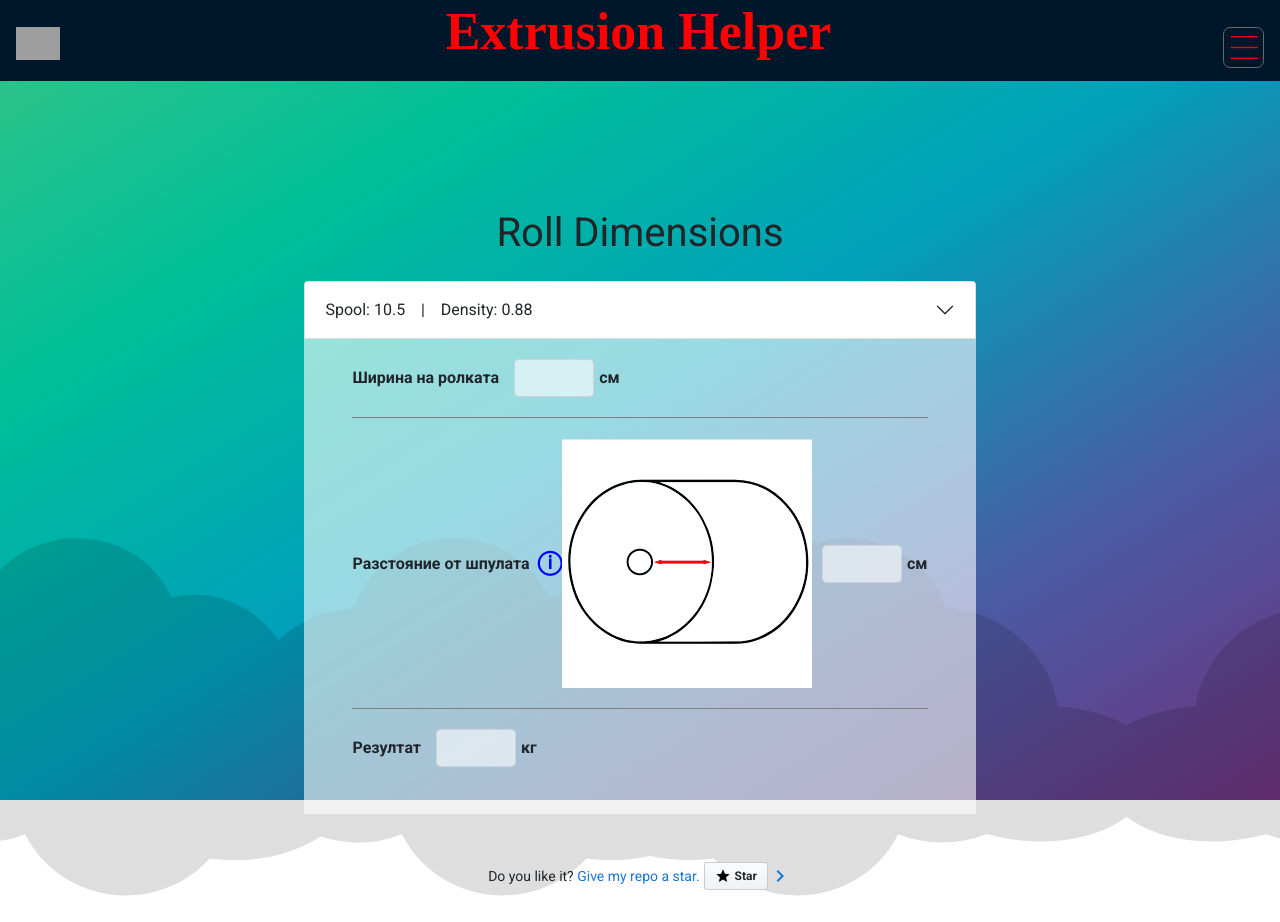
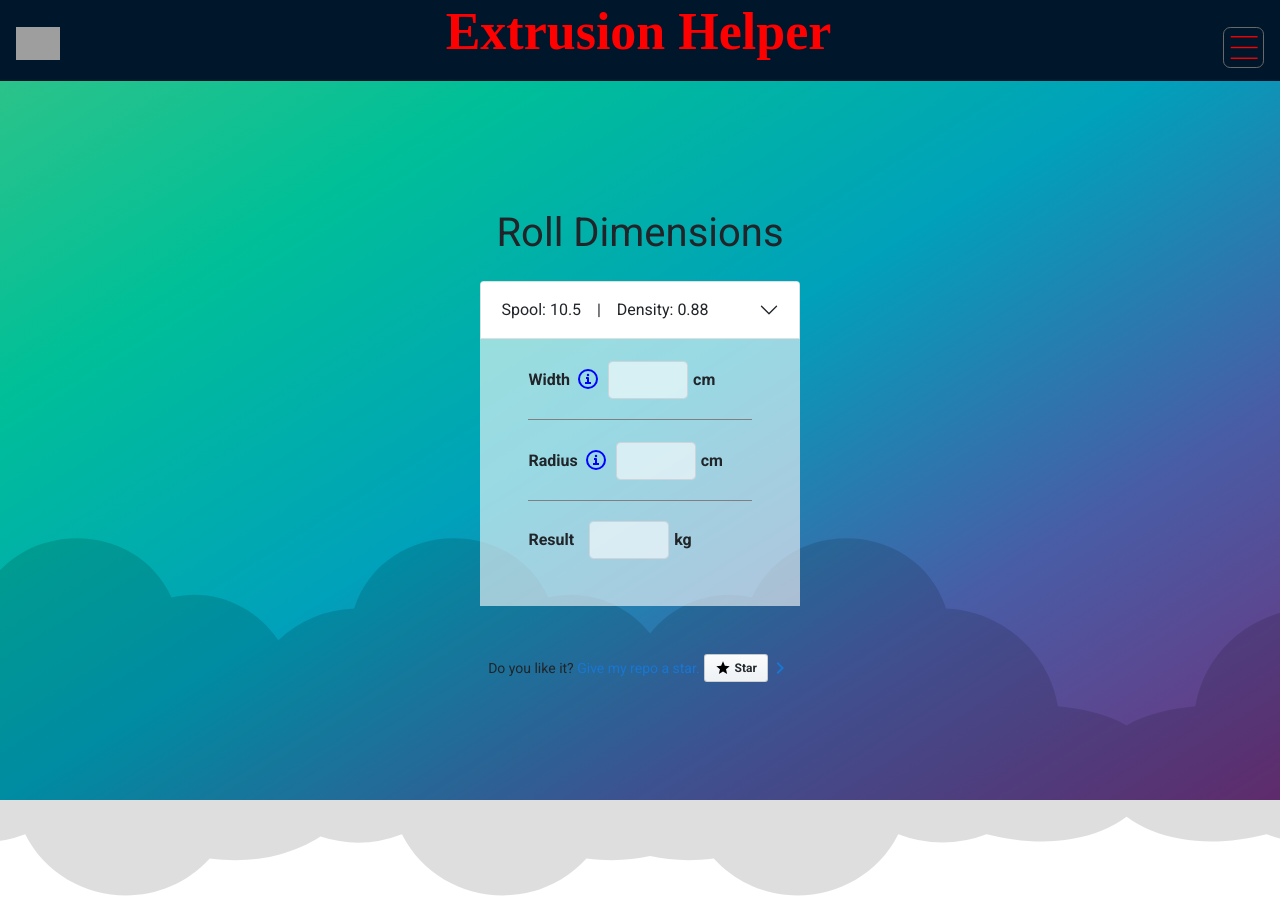
Before and after one commit to planimir77/extrusion-helper, an Angular app: page /roll-weight in a window 1280 px wide. After the commit the page ends 800 px from the top, so only its background shows below. Built offline with nearby package versions, Linux system fonts and the light colour scheme; grey boxes are pictures that could not be loaded; a web font is replaced by a local one.

Commit message:
refactor: label text to english

```diff
--- a/src/app/roll-weight/roll-weight.component.html
+++ b/src/app/roll-weight/roll-weight.component.html
@@ -15,14 +15,14 @@
         ></app-density>
         <div class="underlined"></div>
         <div class="pb-20 pt-20">
-          <label for="spoolDiameter">Диаметър на шпулата</label>
+          <label for="spoolDiameter">Spool Diameter</label>
           <input
             id="spoolDiameter"
             formControlName="spoolDiameter"
             class="form-control"
             type="number"
             step=".01"
-          /><span>см</span>
+          /><span>cm</span>
         </div>
         <div
           *ngIf="spoolDiameter?.errors?.['min'] || spoolDiameter?.errors?.['max']"
@@ -35,14 +35,42 @@
     </ngb-panel>
   </ngb-accordion>
   <div class="content">
-    <div class="pb-20 pt-20">
-      <label for="weight">Ширина на ролката</label>
+    <div class="weight pb-20 pt-20">
+      <label for="weight">Width</label>
+      <button (click)="rollRClicked($event)" class="mytooltip">
+        <span>
+          <svg
+            class="info-icon"
+            xml:space="preserve"
+            xmlns:xlink="http://www.w3.org/1999/xlink"
+            xmlns="http://www.w3.org/2000/svg"
+            viewBox="0 0 20 20"
+          >
+            <use xlink:href="../../assets/svg/icons.svg#info"></use>
+          </svg>
+        </span>
+        <span class="tooltip-message">
+          <svg
+            class="message-icon"
+            xmlns="http://www.w3.org/2000/svg"
+            xmlns:xlink="http://www.w3.org/1999/xlink"
+            version="1.1"
+            viewBox="0 0 1024 1024"
+            style="enable-background: new 0 0 1024 1024"
+            xml:space="preserve"
+          >
+            <use
+              xlink:href="../../assets/svg/icons.svg#roll-width-message"
+            ></use>
+          </svg>
+        </span>
+      </button>
       <input
         id="weight"
         formControlName="weight"
         class="form-control"
         type="number"
-      /><span>см</span>
+      /><span>cm</span>
     </div>
     <div
       *ngIf="weight?.errors?.['min'] || weight?.errors?.['max']"
@@ -55,13 +83,23 @@
       Only numbers are allowed.
     </div>
     <div class="underlined"></div>
-    <div class="rollR pb-20 pt-20">
-      <label for="rollR">Разстояние от шпулата</label>
+    <div class="rollR pb-20 pt-20" id="rollRField">
+      <label for="rollR">Radius</label>
       <button (click)="rollRClicked($event)" class="mytooltip">
-        <span><b>&#9432;</b> </span>
-        <span class="tooltiptext">
+        <span>
           <svg
-            width="250px"
+            class="info-icon"
+            xml:space="preserve"
+            xmlns:xlink="http://www.w3.org/1999/xlink"
+            xmlns="http://www.w3.org/2000/svg"
+            viewBox="0 0 20 20"
+          >
+            <use xlink:href="../../assets/svg/icons.svg#info"></use>
+          </svg>
+        </span>
+        <span class="tooltip-message">
+          <svg
+            class="message-icon"
             xmlns="http://www.w3.org/2000/svg"
             xmlns:xlink="http://www.w3.org/1999/xlink"
             version="1.1"
@@ -72,42 +110,9 @@
             style="enable-background: new 0 0 1024 1024"
             xml:space="preserve"
           >
-            <style type="text/css">
-              .st0 {
-                fill: #ffffff;
-              }
-              .st1 {
-                fill: red;
-              }
-            </style>
-            <g>
-              <path
-                class="st0"
-                d="M1066 1028c-369.31 0-738 6-1108 10 0-277.28 0-554.57 0-1032 369.28 0 738.64 0 1108 0C1066 373.3 1066 650.64 1066 928zM518.18 170.88c0 .01 0 .01 0 .02-63.67 0-127.34.11-191.01-.04-39.22-.09-76.83 7.39-112.51 23.62-67.66 30.76-116.61 81.06-149.69 146.88C28.3 414.28 17.74 491.44 31.75 571.75 44.91 647.23 77.84 712.7 134 765.39c53.43 50.12 116.77 77.34 190.55 77.52 128.84.31 257.68.07 386.52.1 28.56.01 56.42-4.4 83.44-13.53 66.18-22.35 117.42-64.19 155.31-122.18 50.21-76.85 67.54-161.47 55.39-252.11-9.3-69.45-35.99-131.62-82.57-184.27-57.88-65.42-130.02-100.62-218.46-100.11C642.18 171.16 580.18 170.88 518.18 170.88z"
-              />
-              <path
-                d="M518.18,170.88c62,0,124.01,0.29,186.01-0.07c88.44-0.51,160.59,34.7,218.46,100.11c46.58,52.65,73.26,114.82,82.57,184.27   c12.14,90.64-5.19,175.26-55.39,252.11c-37.89,57.99-89.13,99.83-155.31,122.18c-27.03,9.13-54.89,13.53-83.44,13.53   c-128.84-0.02-257.68,0.22-386.52-0.1c-73.78-0.18-137.13-27.4-190.55-77.52C77.84,712.7,44.91,647.23,31.75,571.75   c-14-80.32-3.45-157.47,33.21-230.41c33.08-65.82,82.03-116.11,149.69-146.88c35.68-16.22,73.3-23.71,112.51-23.62   c63.67,0.15,127.34,0.04,191.01,0.04C518.18,170.89,518.18,170.88,518.18,170.88z M613.64,514.56c0.01-37.72-3.87-69.73-11.7-99.05   c-19.8-74.24-58.09-136.66-120.79-182.07c-69.94-50.65-147.33-65.79-230.72-41.24c-68.07,20.03-120.42,62.36-158.24,121.63   C32.66,407.13,20.66,507.9,51.75,613.46c20.79,70.6,60.81,128.73,121.73,170.95c62.32,43.19,131.16,58.36,205.72,42.39   c63.11-13.51,114.43-47.15,155.42-96.4C588.42,665.79,612.51,590.36,613.64,514.56z M396.6,834.03c1.49,0,2.98,0,4.47,0   c104.1-0.36,208.19-0.62,312.28-1.14c31.79-0.16,62.56-6.34,92.06-18.2c63.31-25.44,111.2-68.95,145.39-127.36   c45.8-78.26,58.48-162.62,41.47-251.21c-13.98-72.84-47.62-135.47-103.33-185.14C838.3,205.83,778.99,181.3,710.76,181   c-101.83-0.45-203.66-0.12-305.49-0.12c-1.62,0-3.23,0-4.85,0c2.61,1.66,5.37,2.56,8.12,3.49   c67.21,22.78,119.2,65.27,156.99,124.59c56.7,88.99,70.63,185.71,46.57,287.8c-15.42,65.44-47.48,122-96.57,168.39   C481.44,797.38,441.89,820.29,396.6,834.03z"
-              />
-              <path
-                class="st0"
-                d="M613.64,514.56c-1.12,75.8-25.21,151.23-79.01,215.84c-41,49.25-92.31,82.89-155.42,96.4   c-74.56,15.96-143.4,0.79-205.72-42.39C112.56,742.2,72.54,684.06,51.75,613.46C20.66,507.9,32.66,407.13,92.19,313.82   c37.82-59.27,90.17-101.6,158.24-121.63c83.39-24.54,160.78-9.41,230.72,41.24c62.7,45.41,100.99,107.83,120.79,182.07   C609.76,444.83,613.64,476.84,613.64,514.56z M372.94,508.01c0.03-29.81-24.15-54.05-53.93-54.08   c-29.8-0.03-54.04,24.15-54.07,53.93c-0.03,29.81,24.14,54.05,53.93,54.07C348.68,561.97,372.92,537.8,372.94,508.01z    M581.69,499.57c0.03,0.5,0.05,1,0.08,1.51c-2.15,0.64-4.29,1.84-6.44,1.85c-53.83,0.1-107.66,0.1-161.5,0.02   c-2.47,0-5.91,1.63-7.02-2.64c-0.07-0.27-1.86-0.36-2.72-0.1c-8.75,2.59-17.48,5.28-27.21,8.24c9.74,2.96,18.47,5.66,27.23,8.22   c0.88,0.26,2.07-0.18,3.01-0.55c1.62-0.64,3.15-2.14,4.72-2.14c54.67-0.11,109.33-0.12,164-0.01c2.02,0,4.03,1.26,6.05,1.93   c-0.06,0.48-0.12,0.95-0.18,1.43c9.4-2.84,18.8-5.69,29.42-8.9C600.45,505.21,591.07,502.39,581.69,499.57z"
-              />
-              <path
-                class="st0"
-                d="M396.6,834.03c45.28-13.74,84.84-36.65,118.94-68.88c49.09-46.39,81.15-102.96,96.57-168.39   c24.06-102.09,10.12-198.82-46.57-287.8c-37.79-59.32-89.79-101.81-156.99-124.59c-2.75-0.93-5.51-1.83-8.12-3.49   c1.62,0,3.23,0,4.85,0c101.83,0,203.66-0.33,305.49,0.12c68.23,0.3,127.54,24.84,178.18,69.99   c55.72,49.67,89.35,112.3,103.33,185.14c17.01,88.58,4.33,172.95-41.47,251.21c-34.19,58.42-82.08,101.92-145.39,127.36   c-29.5,11.85-60.27,18.04-92.06,18.2c-104.09,0.52-208.19,0.78-312.28,1.14C399.58,834.03,398.09,834.03,396.6,834.03z"
-              />
-              <path
-                d="M372.94,508.01c-0.03,29.79-24.26,53.96-54.07,53.93c-29.78-0.03-53.95-24.26-53.93-54.07   c0.03-29.78,24.27-53.96,54.07-53.93C348.8,453.96,372.97,478.2,372.94,508.01z M318.82,553.82c25.09,0.06,45.87-20.55,46.01-45.63   c0.14-25.04-20.48-45.94-45.52-46.13c-25.26-0.2-46.27,20.64-46.26,45.89C273.06,533.01,293.75,553.76,318.82,553.82z"
-              />
-              <path
-                class="st1"
-                d="M581.69,499.57c9.38,2.82,18.75,5.64,29.43,8.85c-10.62,3.21-20.02,6.05-29.42,8.9c0.06-0.48,0.12-0.95,0.18-1.43   c-2.02-0.67-4.03-1.93-6.05-1.93c-54.67-0.11-109.33-0.1-164,0.01c-1.57,0-3.11,1.51-4.72,2.14c-0.94,0.37-2.13,0.81-3.01,0.55   c-8.77-2.56-17.49-5.26-27.23-8.22c9.74-2.96,18.46-5.65,27.21-8.24c0.86-0.26,2.65-0.16,2.72,0.1c1.12,4.27,4.55,2.64,7.02,2.64   c53.83,0.08,107.67,0.08,161.5-0.02c2.15,0,4.29-1.2,6.44-1.85C581.74,500.58,581.72,500.07,581.69,499.57z"
-              />
-              <path
-                class="st0"
-                d="M318.82,553.82c-25.07-0.06-45.76-20.8-45.77-45.88c0-25.25,21-46.08,46.26-45.89   c25.04,0.19,45.66,21.09,45.52,46.13C364.69,533.27,343.91,553.88,318.82,553.82z"
-              />
-            </g>
+            <use
+              xlink:href="../../assets/svg/icons.svg#roll-radius-message"
+            ></use>
           </svg>
         </span>
       </button>
@@ -117,7 +122,7 @@
         class="form-control"
         type="number"
       />
-      <span>см</span>
+      <span>cm</span>
     </div>
     <div *ngIf="rollR?.errors?.['min'] || rollR?.errors?.['max']" class="alert">
       Distance from spool must be between the range of
@@ -125,9 +130,9 @@
     </div>
     <div class="underlined"></div>
     <div class="pb-20 pt-20">
-      <label>Резултат</label>
+      <label>Result</label>
       <input formControlName="result" class="form-control" type="number" />
-      <span>кг</span>
+      <span>kg</span>
     </div>
   </div>
 </form>
```
